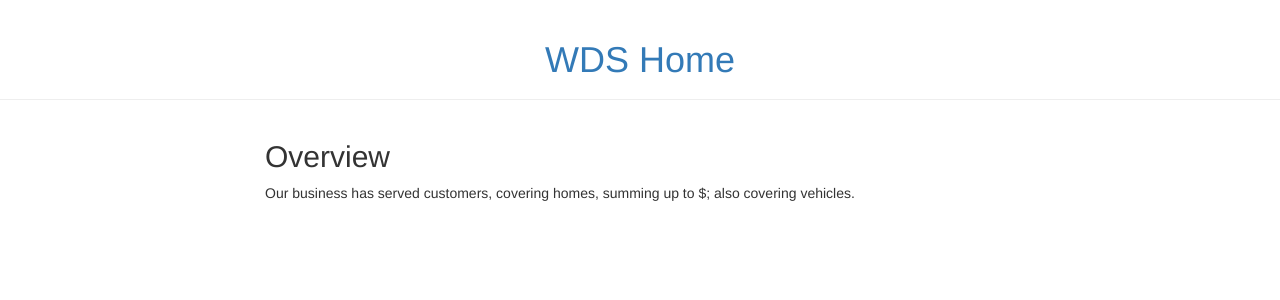
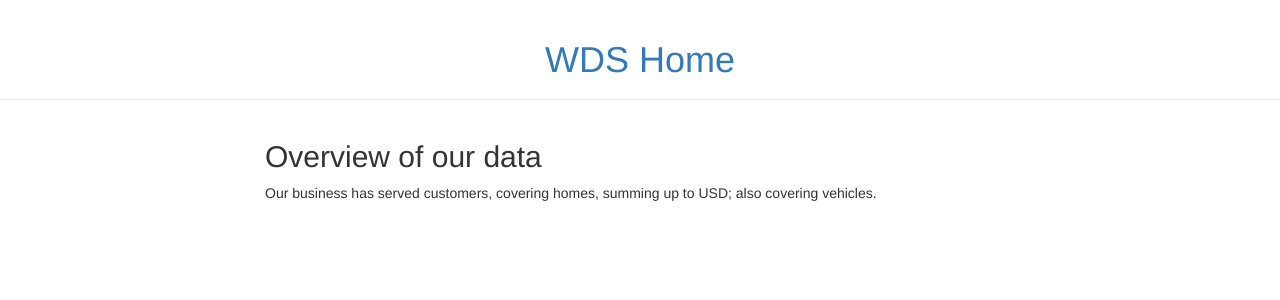
Before and after one commit to Kou-Guandong/NYU_CS_6083_Database_Project_Part2, a Django app: template insurance/templates/insurance/overview.html in a window 1280 px wide. Shown: the top 300 px of the page. Run offline with Django 3.2, Linux system fonts and the light colour scheme; the template is opened without the code that fills it, so the values that code supplies are empty; parts of the project's set-up code (start-up, migrations or seed data) failed here and were passed over; some libraries are stand-ins or nearby versions.

Commit message:
require login for overview page

```diff
--- a/insurance/templates/insurance/overview.html
+++ b/insurance/templates/insurance/overview.html
@@ -1,12 +1,20 @@
 {% extends 'base.html' %}
 {% block content %}
-    <h2>Overview</h2>
+
+    <style>
+    .data {
+        color: cadetblue;
+        font-size: 28px;
+    }
+    </style>
+
+    <h2>Overview of our data</h2>
 
     <div>
         <p>
             Our business has served <span class="data" id="num_customers"></span> customers,
             covering <span class="data" id="total_homes_insured"></span> homes,
-            summing up to <span class="data" id="total_homes_value"></span> $;
+            summing up to <span class="data" id="total_homes_value"></span> USD;
             also covering <span class="data" id="total_vehicles_insured"></span> vehicles.
         </p>
     </div>
@@ -22,4 +30,5 @@
             }
         })
     </script>
+
 {% endblock %}
--- a/insurance/templates/insurance/profile.html
+++ b/insurance/templates/insurance/profile.html
@@ -1,6 +1,7 @@
 {% extends 'base.html' %}
 
 {% block content %}
+
     <h2>User Profile</h2>
 
     {% if user.is_authenticated %}
@@ -10,5 +11,8 @@
         <a href="{% url 'login' %}">login</a>
     {% endif %}
 
+    <div style="margin-top: 30px; text-align: center">
+        <button><a href="/overview/">Data Overview</a></button>
+    </div>
 
 {% endblock %}
--- a/insurance/views.py
+++ b/insurance/views.py
@@ -14,6 +14,7 @@
     return render(request, 'insurance/home.html')
 
 
+@login_required()
 def overview(request):
     return render(request, 'insurance/overview.html')
 
@@ -31,6 +32,7 @@
 
 
 @api_view()
+@login_required()
 def overview_api(request):
     return Response(
         {
@@ -44,4 +46,5 @@
 
 
 def user_profile(request):
+
     return render(request, 'insurance/profile.html')
```
Also changed, not shown: README.md.
